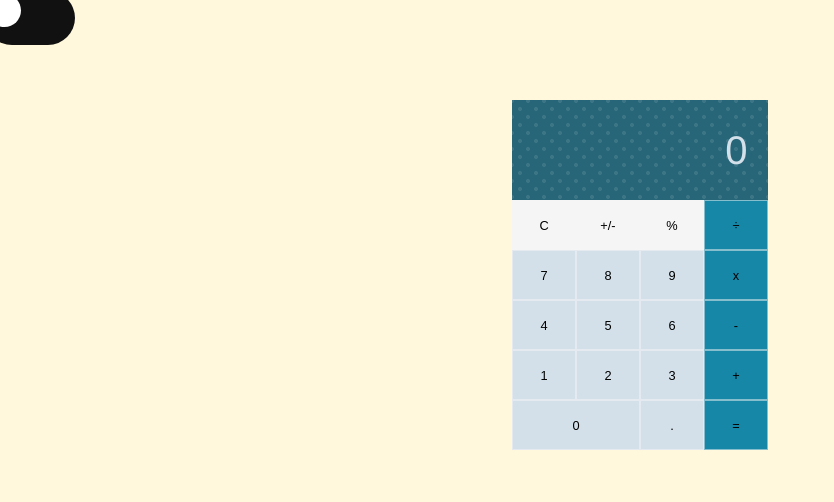
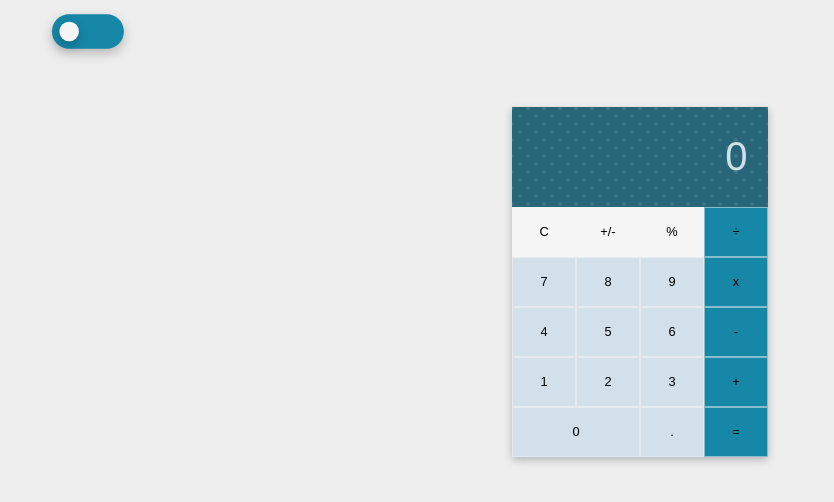
Before and after one commit to judelt/calculator, a Vue app: page / in a window 1280 px wide. Shown: the top 502 px of the page, without its empty margins (0-834 px from the left). Built offline with nearby package versions, Linux system fonts and the light colour scheme; a web font is replaced by a local one.

Commit message:
continue styling

```diff
--- a/src/components/Calculator.vue
+++ b/src/components/Calculator.vue
@@ -150,22 +150,22 @@ export default {
 
 .background {
   min-height: 100%;
-  background-color: cornsilk;
+  background-color: #eeeeee;
   transition: 0.3s ease-in-out;
   margin: 0;
 }
 
 .darkMode {
-  background-color: black;
+  background-color: #393e46;
 }
 .calculator {
-  background-color: black;
   text-align: center;
   width: 20%;
   margin: 5% auto;
   display: grid;
   grid-template-columns: repeat(4, 1fr);
   grid-auto-rows: minmax(50px, auto);
+  box-shadow: rgba(0, 0, 0, 0.24) 0px 3px 8px;
 }
 .display {
   display: grid;
@@ -195,6 +195,7 @@ button {
   font-size: 0.8em;
   background-color: #d3e0ea;
   border: 1px solid rgba(246, 245, 245, 0.5);
+
 }
 .operator {
   background-color: #1687a7;
@@ -205,30 +206,33 @@ button {
 /* toggle */
 .checkbox {
 	opacity: 0;
-	position: absolute;
+	/* position: absolute; */
 }
 .label {
-	background-color: #111;
+	background-color: #1687a7;
+  box-shadow: rgba(0, 0, 0, 0.24) 0px 3px 8px;
 	border-radius: 50px;
+  margin-left: 5%;
 	cursor: pointer;
 	display: flex;
 	align-items: center;
 	justify-content: space-between;
 	padding: 5px;
 	position: relative;
-	height: 26px;
-	width: 50px;
+	height: 1vw;
+	width: 3vw;
 	transform: scale(1.5);
 }
 
 .label .ball {
-	background-color: #fff;
+	background-color: #f6f5f5;
+  box-shadow: rgba(0, 0, 0, 0.24) 0px 3px 8px;
 	border-radius: 50%;
-	position: absolute;
+	/* position: absolute; */
 	top: 2px;
 	left: 2px;
-	height: 22px;
-	width: 22px;
+	height: 1vw;
+	width: 1vw;
 	transform: translateX(0px);
 	transition: transform 0.2s linear;
 }
```
